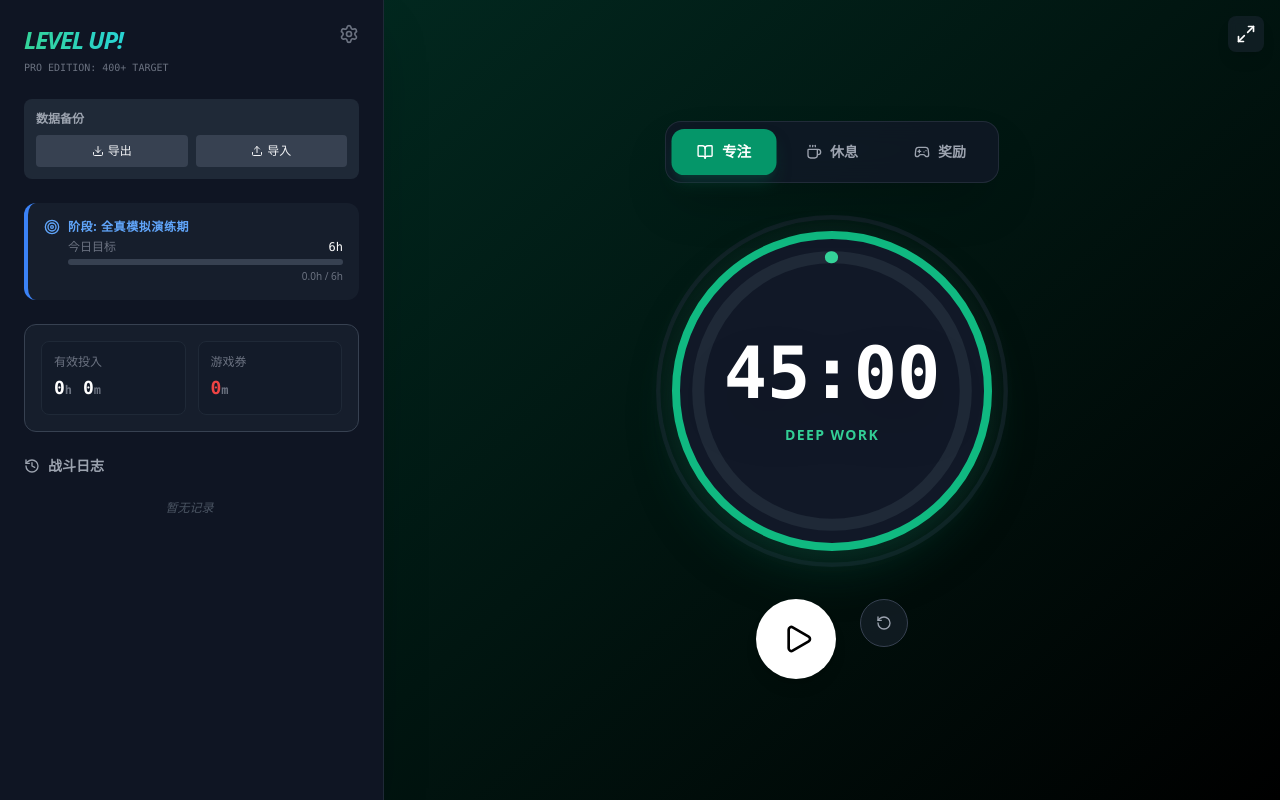
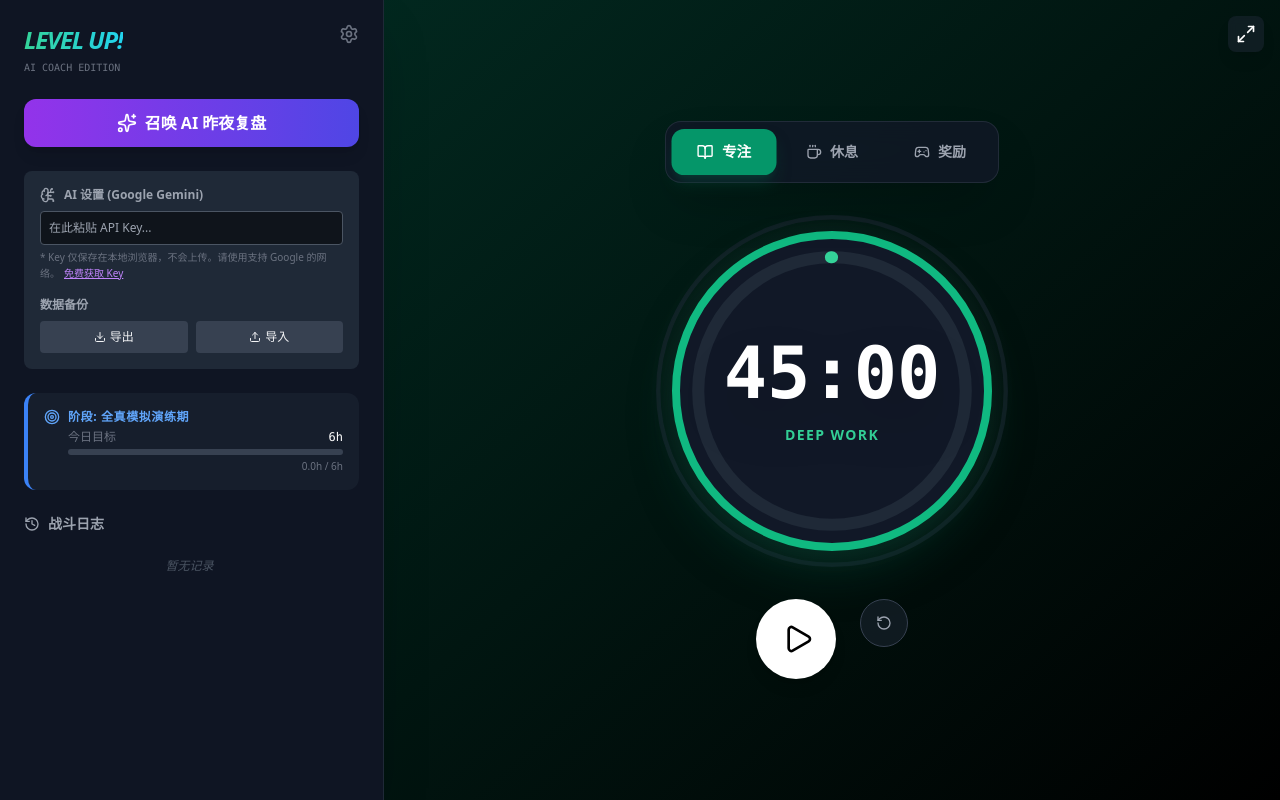
Before and after one commit to w2334681436-wang/levelup-app-2026, a React (Vite) app: page / in a window 1280 px wide. Both pictures are taken after a click on the button 349 px from the left and 34 px from the top of the page. Built offline with nearby package versions, Linux system fonts and the light colour scheme.

Commit message:
加入API调用

```diff
--- a/src/App.jsx
+++ b/src/App.jsx
@@ -1,5 +1,5 @@
 import React, { useState, useEffect, useRef } from 'react';
-import { Play, Pause, Square, RotateCcw, Gamepad2, BookOpen, Coffee, Save, History, Trophy, AlertCircle, X, CheckCircle2, Download, Upload, Settings, Target, Maximize2, Minimize2, AlertTriangle } from 'lucide-react';
+import { Play, Pause, Square, RotateCcw, Gamepad2, BookOpen, Coffee, Save, History, Trophy, AlertCircle, X, CheckCircle2, Download, Upload, Settings, Target, Maximize2, Minimize2, AlertTriangle, Sparkles, BrainCircuit } from 'lucide-react';
 
 // --- Utility Functions ---
 const formatTime = (seconds) => {
@@ -10,6 +10,12 @@ const formatTime = (seconds) => {
 
 const getTodayDateString = () => {
   const date = new Date();
+  return date.toISOString().split('T')[0];
+};
+
+const getYesterdayDateString = () => {
+  const date = new Date();
+  date.setDate(date.getDate() - 1);
   return date.toISOString().split('T')[0];
 };
 
@@ -84,10 +90,14 @@ export default function LevelUpApp() {
     logs: []
   });
   const [history, setHistory] = useState([]);
+  const [apiKey, setApiKey] = useState(''); // API Key State
 
   // UI State
   const [showLogModal, setShowLogModal] = useState(false);
   const [showStopModal, setShowStopModal] = useState(false);
+  const [showAIModal, setShowAIModal] = useState(false); // AI Modal
+  const [aiThinking, setAiThinking] = useState(false);
+  const [aiResponse, setAiResponse] = useState('');
   const [logContent, setLogContent] = useState('');
   const [pendingStudyTime, setPendingStudyTime] = useState(0);
   const [showSettings, setShowSettings] = useState(false);
@@ -102,7 +112,10 @@ export default function LevelUpApp() {
     try {
       const todayStr = getTodayDateString();
       const storedHistory = JSON.parse(localStorage.getItem('levelup_history') || '[]');
+      const storedKey = localStorage.getItem('gemini_api_key') || '';
+
       setHistory(storedHistory);
+      setApiKey(storedKey);
 
       const todayData = storedHistory.find(d => d.date === todayStr);
       if (todayData) {
@@ -131,18 +144,20 @@ export default function LevelUpApp() {
     try {
       const todayStr = getTodayDateString();
       let storedHistory = JSON.parse(localStorage.getItem('levelup_history') || '[]');
-
       storedHistory = storedHistory.filter(d => d.date !== todayStr);
       storedHistory.unshift(newTodayStats);
       storedHistory.sort((a, b) => new Date(b.date) - new Date(a.date));
-
       localStorage.setItem('levelup_history', JSON.stringify(storedHistory));
-
       setTodayStats(newTodayStats);
       setHistory(storedHistory);
     } catch (e) {
       console.error("Save Error", e);
     }
+  };
+
+  const saveApiKey = (key) => {
+    setApiKey(key);
+    localStorage.setItem('gemini_api_key', key);
   };
 
   useEffect(() => {
@@ -169,6 +184,63 @@ export default function LevelUpApp() {
     document.addEventListener("fullscreenchange", handleFsChange);
     return () => document.removeEventListener("fullscreenchange", handleFsChange);
   }, []);
+
+  // --- AI Coach Logic ---
+  const callAICoach = async () => {
+    if (!apiKey) {
+      alert("请先在设置中输入你的 Google Gemini API Key！");
+      setShowSettings(true);
+      return;
+    }
+
+    setShowAIModal(true);
+    setAiThinking(true);
+    setAiResponse('');
+
+    const yesterdayStr = getYesterdayDateString();
+    const yesterdayData = history.find(d => d.date === yesterdayStr);
+
+    let prompt = "";
+    if (!yesterdayData) {
+      prompt = `我是你的学生。昨天（${yesterdayStr}）我没有在App里记录任何学习数据。我现在的目标是考上上海交大或中科大的人工智能研究生。请用幽默、略带严厉但又充满鼓励的语气，问我昨天去哪了，并提醒我今天必须开始努力。字数控制在100字以内。`;
+    } else {
+      const studyHours = (yesterdayData.studyMinutes / 60).toFixed(1);
+      const gameMinutes = yesterdayData.gameUsed;
+      const target = stage.targetHours;
+
+      prompt = `我是你的学生，正在备考上海交大/中科大人工智能硕士。昨天（${yesterdayStr}）我的数据如下：
+      - 有效学习时长：${studyHours} 小时
+      - 目标学习时长：${target} 小时
+      - 游戏消耗时长：${gameMinutes} 分钟
+      - 学习日志内容：${yesterdayData.logs.map(l => l.content).join('; ')}
+
+      请根据以上数据对我进行“复盘”。
+      如果我达标了，请大力夸奖我，并结合我的日志内容给一些具体的鼓励。
+      如果我不达标，请温柔地询问我是不是遇到了困难，或者是不是偷懒了，并给我一些心理安慰和今天的行动建议。
+      语气要像一个真诚的朋友或二次元导师。字数控制在150字以内。`;
+    }
+
+    try {
+      const response = await fetch(`https://generativelanguage.googleapis.com/v1beta/models/gemini-1.5-flash:generateContent?key=${apiKey}`, {
+        method: 'POST',
+        headers: { 'Content-Type': 'application/json' },
+        body: JSON.stringify({
+          contents: [{ parts: [{ text: prompt }] }]
+        })
+      });
+
+      const data = await response.json();
+      if (data.error) {
+        throw new Error(data.error.message);
+      }
+      const text = data.candidates[0].content.parts[0].text;
+      setAiResponse(text);
+    } catch (error) {
+      setAiResponse("连接 AI 大脑失败... 请检查你的网络（梯子）或 API Key 是否正确。\n\nError: " + error.message);
+    } finally {
+      setAiThinking(false);
+    }
+  };
 
   // --- Handlers ---
   const handleTimerComplete = () => {
@@ -259,15 +331,11 @@ export default function LevelUpApp() {
     if (!document.fullscreenElement) {
       try {
         await appContainerRef.current.requestFullscreen();
-      } catch (err) {
-        // Silent fail
-      }
+      } catch (err) { }
     } else {
       try {
         if (document.exitFullscreen) await document.exitFullscreen();
-      } catch (err) {
-        // Silent fail
-      }
+      } catch (err) { }
     }
   };
 
@@ -359,27 +427,50 @@ export default function LevelUpApp() {
   if (loading) return <div className="min-h-screen bg-black text-white flex items-center justify-center">Loading...</div>;
 
   return (
-    <div
-      ref={appContainerRef}
-      className={`h-[100dvh] w-full bg-black text-gray-100 font-sans flex flex-col md:flex-row overflow-hidden transition-all duration-500 overscroll-none`}
-    >
-      {/* Sidebar: Mobile Collapsible / Desktop Fixed */}
+    <div ref={appContainerRef} className={`h-[100dvh] w-full bg-black text-gray-100 font-sans flex flex-col md:flex-row overflow-hidden transition-all duration-500 overscroll-none`}>
+
+      {/* Sidebar */}
       <div className={`${isZen ? 'hidden' : 'flex'} flex-col w-full md:w-96 bg-gray-900/90 border-b md:border-b-0 md:border-r border-gray-800 p-4 md:p-6 gap-4 md:gap-6 overflow-y-auto z-20 shadow-2xl flex-shrink-0 h-1/3 md:h-full`}>
         <div className="flex justify-between items-start">
           <div>
             <h1 className="text-2xl font-black italic tracking-tighter bg-clip-text text-transparent bg-gradient-to-r from-emerald-400 to-cyan-400">LEVEL UP!</h1>
-            <p className="text-[10px] text-gray-500 font-mono mt-1">PRO EDITION: 400+ TARGET</p>
+            <p className="text-[10px] text-gray-500 font-mono mt-1">AI COACH EDITION</p>
           </div>
           <button onClick={() => setShowSettings(!showSettings)} className="text-gray-500 hover:text-white transition"><Settings className="w-5 h-5" /></button>
         </div>
 
+        {/* AI Coach Button */}
+        <button
+          onClick={callAICoach}
+          className="w-full bg-gradient-to-r from-purple-600 to-indigo-600 hover:from-purple-500 hover:to-indigo-500 text-white font-bold py-3 rounded-xl shadow-lg flex items-center justify-center gap-2 transition-all transform hover:scale-[1.02]"
+        >
+          <Sparkles className="w-5 h-5" /> 召唤 AI 昨夜复盘
+        </button>
+
         {showSettings && (
-          <div className="bg-gray-800 rounded-lg p-3 text-xs animate-in fade-in slide-in-from-top-2">
-            <h3 className="text-gray-400 font-bold mb-2">数据备份</h3>
-            <div className="flex gap-2">
-              <button onClick={handleExportData} className="flex-1 bg-gray-700 hover:bg-gray-600 p-2 rounded flex items-center justify-center gap-1 transition"><Download className="w-3 h-3" /> 导出</button>
-              <button onClick={() => fileInputRef.current?.click()} className="flex-1 bg-gray-700 hover:bg-gray-600 p-2 rounded flex items-center justify-center gap-1 transition"><Upload className="w-3 h-3" /> 导入</button>
-              <input type="file" ref={fileInputRef} onChange={handleImportData} className="hidden" accept=".json" />
+          <div className="bg-gray-800 rounded-lg p-4 text-xs animate-in fade-in slide-in-from-top-2 space-y-4">
+            <div>
+              <h3 className="text-gray-400 font-bold mb-2 flex items-center gap-2"><BrainCircuit className="w-4 h-4"/> AI 设置 (Google Gemini)</h3>
+              <input
+                type="password"
+                placeholder="在此粘贴 API Key..."
+                value={apiKey}
+                onChange={(e) => saveApiKey(e.target.value)}
+                className="w-full bg-black/50 border border-gray-600 rounded p-2 text-white mb-1 focus:border-purple-500 outline-none"
+              />
+              <p className="text-gray-500 text-[10px]">
+                * Key 仅保存在本地浏览器，不会上传。请使用支持 Google 的网络。
+                <a href="https://aistudio.google.com/app/apikey" target="_blank" className="text-purple-400 underline ml-1">免费获取 Key</a>
+              </p>
+            </div>
+
+            <div>
+              <h3 className="text-gray-400 font-bold mb-2">数据备份</h3>
+              <div className="flex gap-2">
+                <button onClick={handleExportData} className="flex-1 bg-gray-700 hover:bg-gray-600 p-2 rounded flex items-center justify-center gap-1"><Download className="w-3 h-3" /> 导出</button>
+                <button onClick={() => fileInputRef.current?.click()} className="flex-1 bg-gray-700 hover:bg-gray-600 p-2 rounded flex items-center justify-center gap-1"><Upload className="w-3 h-3" /> 导入</button>
+                <input type="file" ref={fileInputRef} onChange={handleImportData} className="hidden" accept=".json" />
+              </div>
             </div>
           </div>
         )}
@@ -401,20 +492,6 @@ export default function LevelUpApp() {
           </div>
         </div>
 
-        <div className="bg-gray-800/50 rounded-xl p-3 md:p-4 border border-gray-700 flex-shrink-0">
-          <div className="grid grid-cols-2 gap-3">
-            <div className="bg-gray-900/50 p-2 md:p-3 rounded-lg border border-gray-800">
-              <div className="text-xs text-gray-500 mb-1">有效投入</div>
-              <div className="text-lg font-mono font-bold text-white">{Math.floor(todayStats.studyMinutes / 60)}<span className="text-xs text-gray-500">h</span> {todayStats.studyMinutes % 60}<span className="text-xs text-gray-500">m</span></div>
-            </div>
-            <div className="bg-gray-900/50 p-2 md:p-3 rounded-lg border border-gray-800 relative overflow-hidden">
-               {todayStats.gameBank > 90 && <div className="absolute inset-0 bg-red-500/10 animate-pulse"></div>}
-              <div className="text-xs text-gray-500 mb-1">游戏券</div>
-              <div className={`text-lg font-mono font-bold ${todayStats.gameBank > 0 ? 'text-purple-400' : 'text-red-500'}`}>{todayStats.gameBank}<span className="text-xs text-gray-500">m</span></div>
-            </div>
-          </div>
-        </div>
-
         <div className="flex-1 overflow-y-auto min-h-0">
           <h2 className="text-sm font-semibold text-gray-400 mb-2 flex items-center gap-2"><History className="w-4 h-4" /> 战斗日志</h2>
           <div className="space-y-2 pr-1">
@@ -430,7 +507,6 @@ export default function LevelUpApp() {
 
       {/* Main Timer Area */}
       <div className={`flex-1 flex flex-col items-center justify-center p-4 relative bg-gradient-to-br ${getBgColor()} transition-colors duration-1000 overflow-hidden`}>
-
         {/* Fullscreen Toggle */}
         <div className={`absolute top-4 right-4 z-30 transition-opacity duration-300 ${isZen && isActive ? 'opacity-0 hover:opacity-100' : 'opacity-100'}`}>
            {isZen && <button onClick={() => setIsZen(false)} className="mr-2 bg-gray-800/50 hover:bg-gray-700 text-gray-400 hover:text-white px-3 py-2 rounded text-xs transition backdrop-blur-md">退出禅模式</button>}
@@ -444,27 +520,16 @@ export default function LevelUpApp() {
           <button onClick={() => switchMode('gaming')} className={`flex items-center gap-2 px-3 md:px-6 py-2 md:py-3 rounded-xl text-xs md:text-sm font-bold transition-all ${mode === 'gaming' ? 'bg-purple-600 text-white shadow-lg shadow-purple-900/50 scale-105' : 'text-gray-400'}`}><Gamepad2 className="w-4 h-4" /> <span className="hidden md:inline">奖励</span></button>
         </div>
 
-        {/* Timer Circle - Responsive Vmin Sizing */}
+        {/* Timer Circle */}
         <div className={`relative mb-8 md:mb-12 group transition-all duration-700 ease-in-out ${isZen ? 'scale-125 md:scale-150' : 'scale-100'}`}>
           {!isZen && (<><div className={`absolute inset-0 rounded-full border-4 border-gray-800/50 scale-110`}></div><div className={`absolute inset-0 rounded-full border-4 opacity-20 blur-md transition-all duration-500 ${getThemeColor().split(' ')[0].replace('text', 'border')}`}></div></>)}
-
-          <div className={`
-             rounded-full flex items-center justify-center relative transition-all duration-500 shadow-2xl
-             ${isZen ? 'border-0' : `border-8 bg-gray-900 ${getThemeColor()}`}
-          `}
-          style={{
-            width: 'min(70vmin, 320px)',
-            height: 'min(70vmin, 320px)'
-          }}
-          >
+          <div className={`rounded-full flex items-center justify-center relative transition-all duration-500 shadow-2xl ${isZen ? 'border-0' : `border-8 bg-gray-900 ${getThemeColor()}`}`} style={{ width: 'min(70vmin, 320px)', height: 'min(70vmin, 320px)' }}>
              <svg className="absolute inset-0 w-full h-full -rotate-90 pointer-events-none" viewBox="0 0 100 100">
                {!isZen && <circle cx="50" cy="50" r="44" fill="none" stroke="#1f2937" strokeWidth="4" />}
                <circle cx="50" cy="50" r="44" fill="none" stroke="currentColor" strokeWidth={isZen ? "2" : "4"} strokeLinecap="round" strokeDasharray="276" strokeDashoffset={276 - (276 * progress) / 100} className={`transition-all duration-1000 ease-linear ${isZen ? 'text-white/20' : ''}`}/>
              </svg>
              <div className="flex flex-col items-center z-10 select-none w-full">
-               <div className={`font-mono font-bold tabular-nums text-center whitespace-nowrap text-white drop-shadow-2xl transition-all duration-500 w-[5ch] ${isZen ? 'text-[15vmin]' : 'text-[12vmin] md:text-7xl'}`}>
-                 {formatTime(timeLeft)}
-               </div>
+               <div className={`font-mono font-bold tabular-nums text-center whitespace-nowrap text-white drop-shadow-2xl transition-all duration-500 w-[5ch] ${isZen ? 'text-[15vmin]' : 'text-[12vmin] md:text-7xl'}`}>{formatTime(timeLeft)}</div>
                <div className={`text-xs md:text-sm mt-2 md:mt-4 font-bold tracking-widest uppercase transition-all duration-500 ${mode === 'focus' ? 'text-emerald-400' : mode === 'break' ? 'text-blue-400' : 'text-purple-400'} ${isZen ? 'opacity-50' : 'opacity-100'}`}>{mode === 'focus' ? 'DEEP WORK' : mode === 'break' ? 'RECHARGE' : 'GAME ON'}</div>
              </div>
           </div>
@@ -498,6 +563,38 @@ export default function LevelUpApp() {
         </div>
       )}
 
+      {/* AI Modal */}
+      {showAIModal && (
+        <div className="fixed inset-0 bg-black/90 backdrop-blur-md z-50 flex items-center justify-center p-4 animate-in fade-in duration-200">
+          <div className="bg-gray-900 border border-purple-500/30 rounded-2xl p-6 max-w-md w-full shadow-2xl max-h-[80vh] overflow-y-auto relative">
+            <button onClick={() => setShowAIModal(false)} className="absolute top-4 right-4 text-gray-500 hover:text-white"><X className="w-5 h-5" /></button>
+            <div className="flex items-center gap-3 mb-6 text-purple-400">
+              <Sparkles className="w-8 h-8" />
+              <h3 className="text-xl font-bold text-white">AI 导师复盘</h3>
+            </div>
+
+            {aiThinking ? (
+              <div className="flex flex-col items-center justify-center py-8 space-y-4">
+                <div className="w-10 h-10 border-4 border-purple-500 border-t-transparent rounded-full animate-spin"></div>
+                <p className="text-gray-400 text-sm animate-pulse">正在分析你的战斗数据...</p>
+              </div>
+            ) : (
+              <div className="space-y-4">
+                <div className="bg-black/30 p-4 rounded-xl border border-gray-800">
+                  <p className="text-gray-200 leading-relaxed whitespace-pre-wrap">{aiResponse}</p>
+                </div>
+                <button
+                  onClick={() => setShowAIModal(false)}
+                  className="w-full bg-gray-800 hover:bg-gray-700 text-white font-bold py-3 rounded-xl transition-colors"
+                >
+                  收下建议，继续战斗！
+                </button>
+              </div>
+            )}
+          </div>
+        </div>
+      )}
+
       {showLogModal && (
         <div className="fixed inset-0 bg-black/90 backdrop-blur-sm z-50 flex items-center justify-center p-4 animate-in fade-in duration-200">
           <div className="bg-gray-900 border border-emerald-500/30 rounded-2xl p-6 max-w-md w-full shadow-2xl">
```
